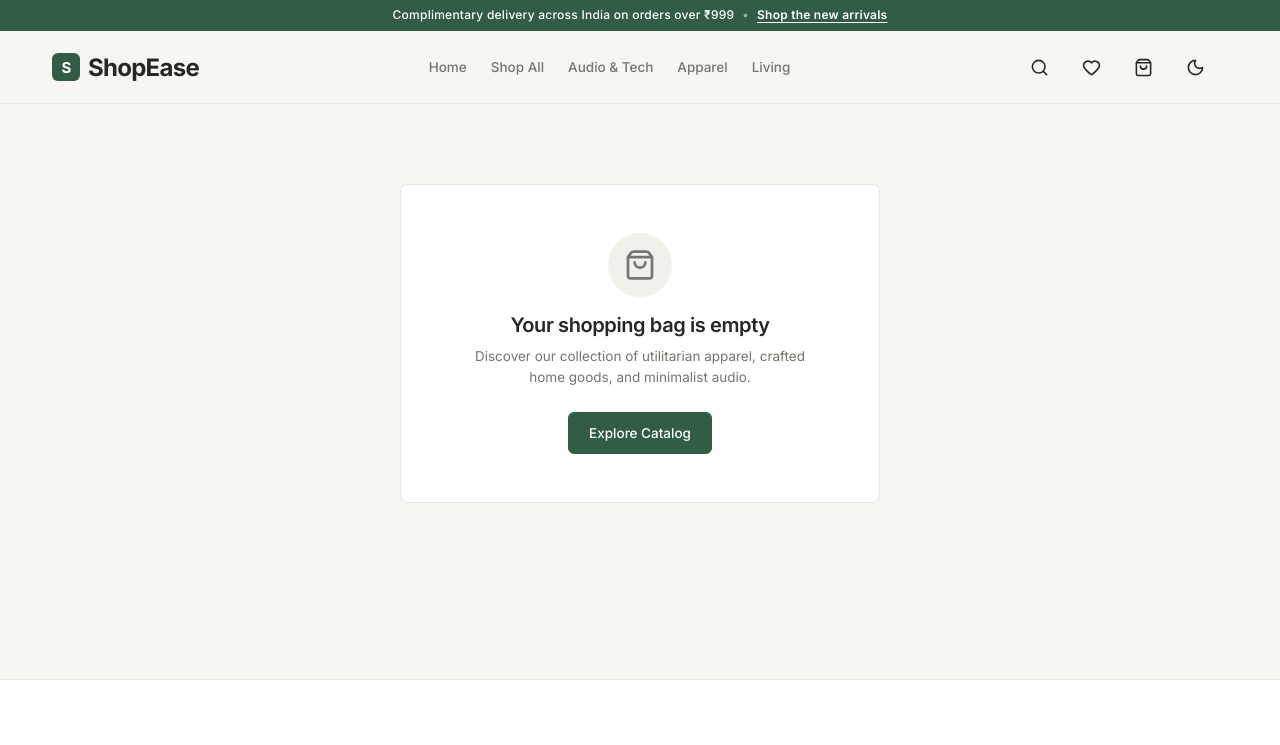
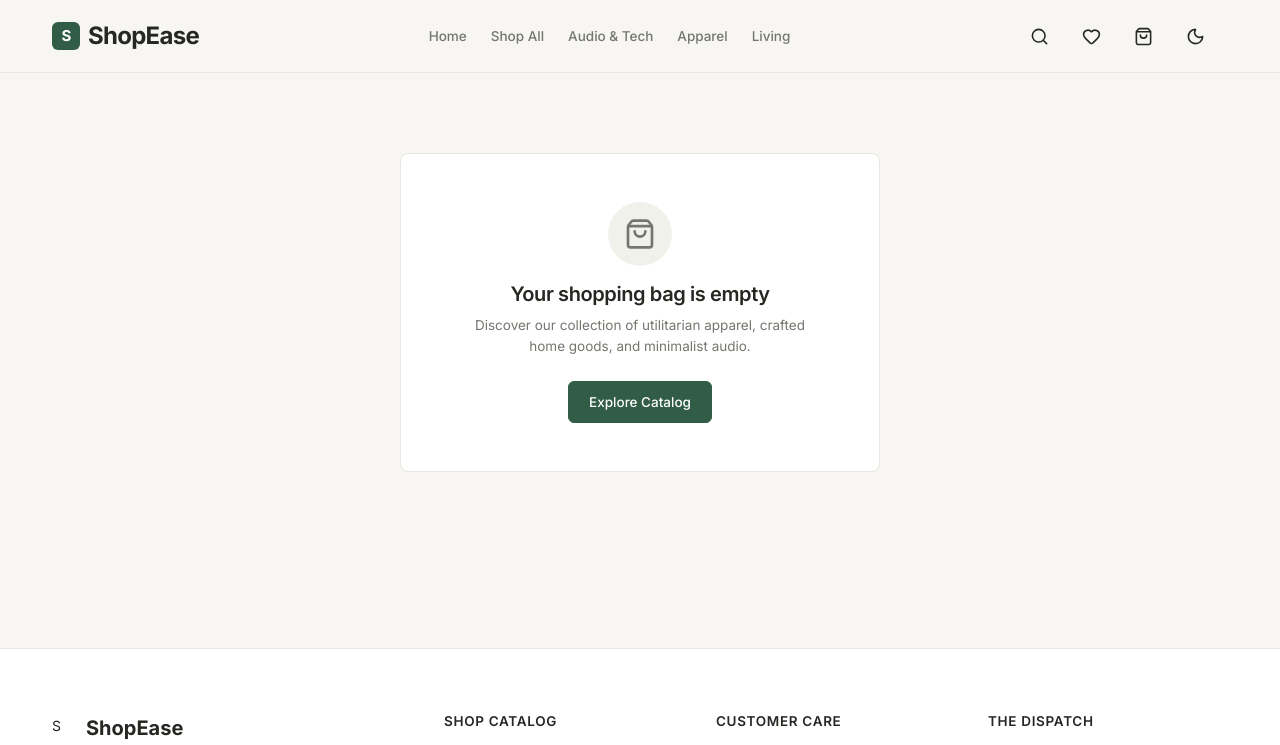
Before and after one commit to VinayKrishna-7/E-Commerce_Website, a React (Vite) app in the folder client/: page /cart in a window 1280 px wide. Shown: the top 745 px of the page. Built offline with nearby package versions, Linux system fonts and the light colour scheme; no server answers.

Commit message:
refactor: remove top announcement bar

```diff
--- a/client/src/components/Navbar.jsx
+++ b/client/src/components/Navbar.jsx
@@ -82,13 +82,6 @@ const Navbar = () => {
 
   return (
     <>
-      {/* Announcement Bar */}
-      <div className="announcement-bar">
-        <span>Complimentary delivery across India on orders over ₹999</span>
-        <span style={{ opacity: 0.5 }}>•</span>
-        <Link to="/shop">Shop the new arrivals</Link>
-      </div>
-
       <header className="navbar-wrapper">
         <div className="container">
           <nav className="navbar">
```
